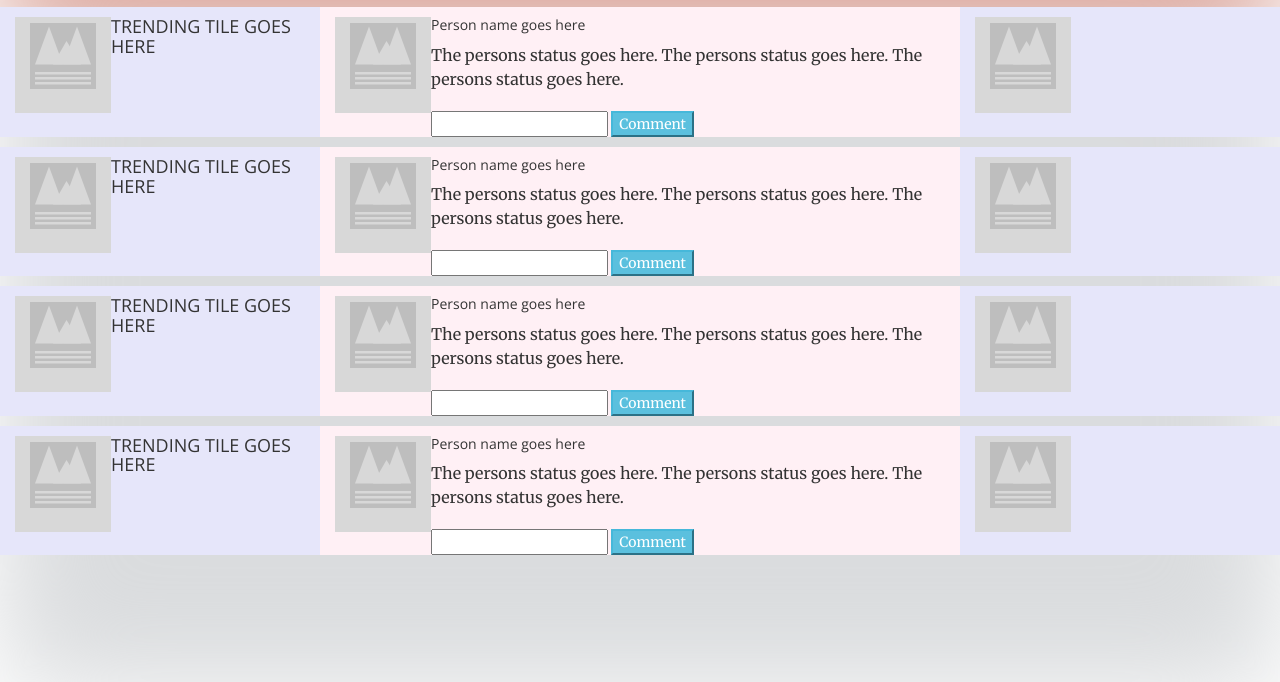
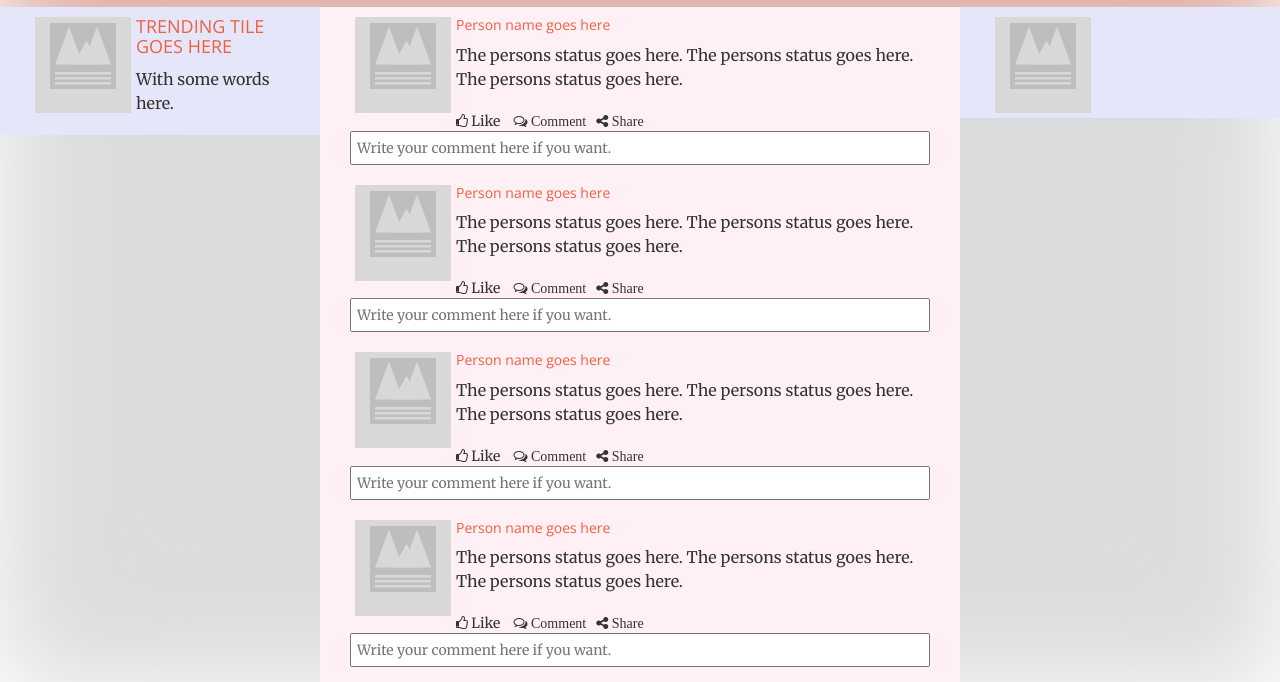
Before and after one commit to gkmohit/datt1939, a plain HTML site: page pages/logIn.html in a window 1280 px wide. Shown: the part 109-791 px from the top of the page. Drawn offline with nearby package versions, Linux system fonts and the light colour scheme; files whose address does not match are found by name.

Commit message:
Working on the new perfect layout for landing page

```diff
--- a/css/custom.css
+++ b/css/custom.css
@@ -436,26 +436,28 @@ body {
     background-image: url("../img/background.png");
 }
 
+/*SheetFace logo of Sheet text*/
 .sheetText{
     color: #F05F40;
 }
+
+/*SheetFace logo of Face text*/
 .faceText{
     color: #C68E40;
     font-weight: lighter;
 }
 
+/*Username text box */
 #userNameInput{
     width: 30%;
 }
+
+/*Password input text*/
 #password{
     width: 30%;
 }
 
-.col-md-12 column form {
-   display:table;
-   margin:auto;
-}
-
+/*Wrong login text*/
 #wrongLoginText{
     visibility: hidden;
 }
@@ -463,20 +465,57 @@ body {
 .row{
     overflow: hidden;
     margin-top: 10px;
-    margin-bottom: 5px
-
+    margin-bottom: 5px;
 }
 
+/************/
+/*LOGIN PAGE*/
+/************/
+
+/*images around pictures*/
 .placeholder-img{
     float: left;
-    margin-top: 10px
+    margin: 10px 5px 5px ;
 }
 
-.person-update{
+/*TRENDING NEWS SECTION*/
+#trending-news{
+    background-color:lavender;
+}
+.trending-news-item{
+    width: 100%;
+}
+
+/*NEWS FEED*/
+#news-feed{
+    background-color:lavenderblush;
+    height: 100%;
+    overflow-y: scroll;
+}
+
+.news-feed-item{
+    width: 100%;
+    height:100%;
+}
+
+.person-update-div{
     text-align: left;
 }
 
-.row [class*="col-"]{
+.comment-text-box{
+    width: 100%;
+    margin-bottom: 10px;
+    padding: 5px;
+}
+/*.row [class*="col-"]{
   margin-bottom: -99999px;
   padding-bottom: 99999px;
+}*/
+
+/*CURRENT WEATHER*/
+#current-weather{
+    background-color:lavender;
 }
+.current-weather-item{
+    width: 100%;
+}
--- a/pages/logIn.html
+++ b/pages/logIn.html
@@ -23,7 +23,7 @@
     <link rel="stylesheet" href="../css/custom.css" type="text/css">
 </head>
 
-<body id="page-top">
+<body id="page-top" style="overflow: hidden; height:100%;">
 
     <nav id="mainNav" class="navbar navbar-default navbar-fixed-top">
         <div class="container-fluid">
@@ -71,106 +71,76 @@
         </div>
         <!-- Row one -->
         <div class="row">
-            <div class="col-lg-3" style="background-color:lavender;">
-              <img class="placeholder-img" src="../img/placeholder.png">
-              <div class="person-update">
-                    <h4>TRENDING TILE GOES HERE</h4>
+        <!-- Trending news -->
+            <div class="col-lg-3"  id="trending-news">
+                <div class="container trending-news-item">
+                    <img class="placeholder-img" src="../img/placeholder.png">
+                    <div class="news-update-div">
+                        <h4 class="trending-news-title"><a href="#">TRENDING TILE GOES HERE</a></h4>
+                        <p class="trending-news-body-short">With some words here.</p>
+                    </div>
                 </div>
             </div>
-            <div class="col-lg-6" style="background-color:lavenderblush;">
-                <img class="placeholder-img" src="../img/placeholder.png">
-                <div class="person-update">
-                    <h5>Person name goes here</h5>
-                    <p>The persons status goes here. The persons status goes here. The persons status goes here. </p>
+            <!-- News Feed -->
+            <div class="col-lg-6" id="news-feed">
+                <!-- Item 1 -->
+                <div class="container news-feed-item">
+                    <img class="placeholder-img" src="../img/placeholder.png">
+                    <div class="person-update-div">
+                        <h5 class="person-name"><a href="#">Person name goes here</a></h5>
+                        <p class="person-status">The persons status goes here. The persons status goes here. The persons status goes here. </p>
+                        <span><i class="fa fa-thumbs-o-up"></i> Like &nbsp;&nbsp;&nbsp;<i class="fa fa-comments-o"> Comment</i>&nbsp;&nbsp;&nbsp;<i class="fa fa-share-alt"> Share</i></span>
+                    </div>
+                    <input type="text" maxlength="150" class="comment-text-box" placeholder="Write your comment here if you want.">
                 </div>
-                <input type="text" maxlength="150">
-                <button value="comment" class="btn-info">Comment</button>
-                <!-- <div class="form-group">
-                    <label for="comment">Comment:</label>
-                    <textarea class="form-control" rows="5" id="comment"></textarea>
-                </div> -->
+                <!-- item 2 -->
+                <div class="container news-feed-item">
+                    <img class="placeholder-img" src="../img/placeholder.png">
+                    <div class="person-update-div">
+                        <h5 class="person-name"><a href="#">Person name goes here</a></h5>
+                        <p class="person-status">The persons status goes here. The persons status goes here. The persons status goes here. </p>
+                        <span><i class="fa fa-thumbs-o-up"></i> Like &nbsp;&nbsp;&nbsp;<i class="fa fa-comments-o"> Comment</i>&nbsp;&nbsp;&nbsp;<i class="fa fa-share-alt"> Share</i></span>
+                    </div>
+                    <input type="text" maxlength="150" class="comment-text-box" placeholder="Write your comment here if you want.">
+                </div>
+                <!-- Item 3 -->
+                <div class="container news-feed-item">
+                    <img class="placeholder-img" src="../img/placeholder.png">
+                    <div class="person-update-div">
+                        <h5 class="person-name"><a href="#">Person name goes here</a></h5>
+                        <p class="person-status">The persons status goes here. The persons status goes here. The persons status goes here. </p>
+                        <span><i class="fa fa-thumbs-o-up"></i> Like &nbsp;&nbsp;&nbsp;<i class="fa fa-comments-o"> Comment</i>&nbsp;&nbsp;&nbsp;<i class="fa fa-share-alt"> Share</i></span>
+                    </div>
+                    <input type="text" maxlength="150" class="comment-text-box" placeholder="Write your comment here if you want.">
+                </div>
+                <!-- Item 4 -->
+                <div class="container news-feed-item">
+                    <img class="placeholder-img" src="../img/placeholder.png">
+                    <div class="person-update-div">
+                        <h5 class="person-name"><a href="#">Person name goes here</a></h5>
+                        <p class="person-status">The persons status goes here. The persons status goes here. The persons status goes here. </p>
+                        <span><i class="fa fa-thumbs-o-up"></i> Like &nbsp;&nbsp;&nbsp;<i class="fa fa-comments-o"> Comment</i>&nbsp;&nbsp;&nbsp;<i class="fa fa-share-alt"> Share</i></span>
+                    </div>
+                    <input type="text" maxlength="150" class="comment-text-box" placeholder="Write your comment here if you want.">
+                </div>
+                <!-- Item 5 -->
+                <div class="container news-feed-item">
+                    <img class="placeholder-img" src="../img/placeholder.png">
+                    <div class="person-update-div">
+                        <h5 class="person-name"><a href="#">Person name goes here</a></h5>
+                        <p class="person-status">The persons status goes here. The persons status goes here. The persons status goes here. </p>
+                        <span><i class="fa fa-thumbs-o-up"></i> Like &nbsp;&nbsp;&nbsp;<i class="fa fa-comments-o"> Comment</i>&nbsp;&nbsp;&nbsp;<i class="fa fa-share-alt"> Share</i></span>
+                    </div>
+                    <input type="text" maxlength="150" class="comment-text-box" placeholder="Write your comment here if you want.">
+                </div>
             </div>
-            <div class="col-lg-3" style="background-color:lavender;">
-              <img class="placeholder-img" src="../img/placeholder.png">
+            <!-- Local news and stuff -->
+            <div class="col-lg-3" id="current-weather">
+                <div class="container current-weather-item">
+                    <img class="placeholder-img" src="../img/placeholder.png">
+                </div>
             </div>
         </div>
-        <!-- Row two -->
-        <div class="row">
-            <div class="col-lg-3" style="background-color:lavender;">
-              <img class="placeholder-img" src="../img/placeholder.png">
-              <div class="person-update">
-                    <h4>TRENDING TILE GOES HERE</h4>
-                </div>
-            </div>
-            <div class="col-lg-6" style="background-color:lavenderblush;">
-                <img class="placeholder-img" src="../img/placeholder.png">
-                <div class="person-update">
-                    <h5>Person name goes here</h5>
-                    <p>The persons status goes here. The persons status goes here. The persons status goes here. </p>
-                </div>
-                <input type="text" maxlength="150">
-                <button value="comment" class="btn-info">Comment</button>
-                <!-- <div class="form-group">
-                    <label for="comment">Comment:</label>
-                    <textarea class="form-control" rows="5" id="comment"></textarea>
-                </div> -->
-            </div>
-            <div class="col-lg-3" style="background-color:lavender;">
-              <img class="placeholder-img" src="../img/placeholder.png">
-            </div>
-        </div>
-        <!-- Row three -->
-        <div class="row">
-            <div class="col-lg-3" style="background-color:lavender;">
-              <img class="placeholder-img" src="../img/placeholder.png">
-              <div class="person-update">
-                    <h4>TRENDING TILE GOES HERE</h4>
-                </div>
-            </div>
-            <div class="col-lg-6" style="background-color:lavenderblush;">
-                <img class="placeholder-img" src="../img/placeholder.png">
-                <div class="person-update">
-                    <h5>Person name goes here</h5>
-                    <p>The persons status goes here. The persons status goes here. The persons status goes here. </p>
-                </div>
-                <input type="text" maxlength="150">
-                <button value="comment" class="btn-info">Comment</button>
-                <!-- <div class="form-group">
-                    <label for="comment">Comment:</label>
-                    <textarea class="form-control" rows="5" id="comment"></textarea>
-                </div> -->
-            </div>
-            <div class="col-lg-3" style="background-color:lavender;">
-              <img class="placeholder-img" src="../img/placeholder.png">
-            </div>
-        </div>
-        <!-- Row four -->
-        <div class="row">
-            <div class="col-lg-3" style="background-color:lavender;">
-              <img class="placeholder-img" src="../img/placeholder.png">
-              <div class="person-update">
-                    <h4>TRENDING TILE GOES HERE</h4>
-                </div>
-            </div>
-            <div class="col-lg-6" style="background-color:lavenderblush;">
-                <img class="placeholder-img" src="../img/placeholder.png">
-                <div class="person-update">
-                    <h5>Person name goes here</h5>
-                    <p>The persons status goes here. The persons status goes here. The persons status goes here. </p>
-                    <h6></h6>
-                </div>
-                <input type="text" maxlength="150">
-                <button value="comment" class="btn-info">Comment</button>
-                <!-- <div class="form-group">
-                    <label for="comment">Comment:</label>
-                    <textarea class="form-control" rows="5" id="comment"></textarea>
-                </div> -->
-            </div>
-            <div class="col-lg-3" style="background-color:lavender;">
-              <img class="placeholder-img" src="../img/placeholder.png">
-            </div>
-        </div>
-
     <!-- Custom Theme JavaScript -->
     <script src="js/index.js"></script>
 
```
Also changed, not shown: index.html (+1 -1 lines).
